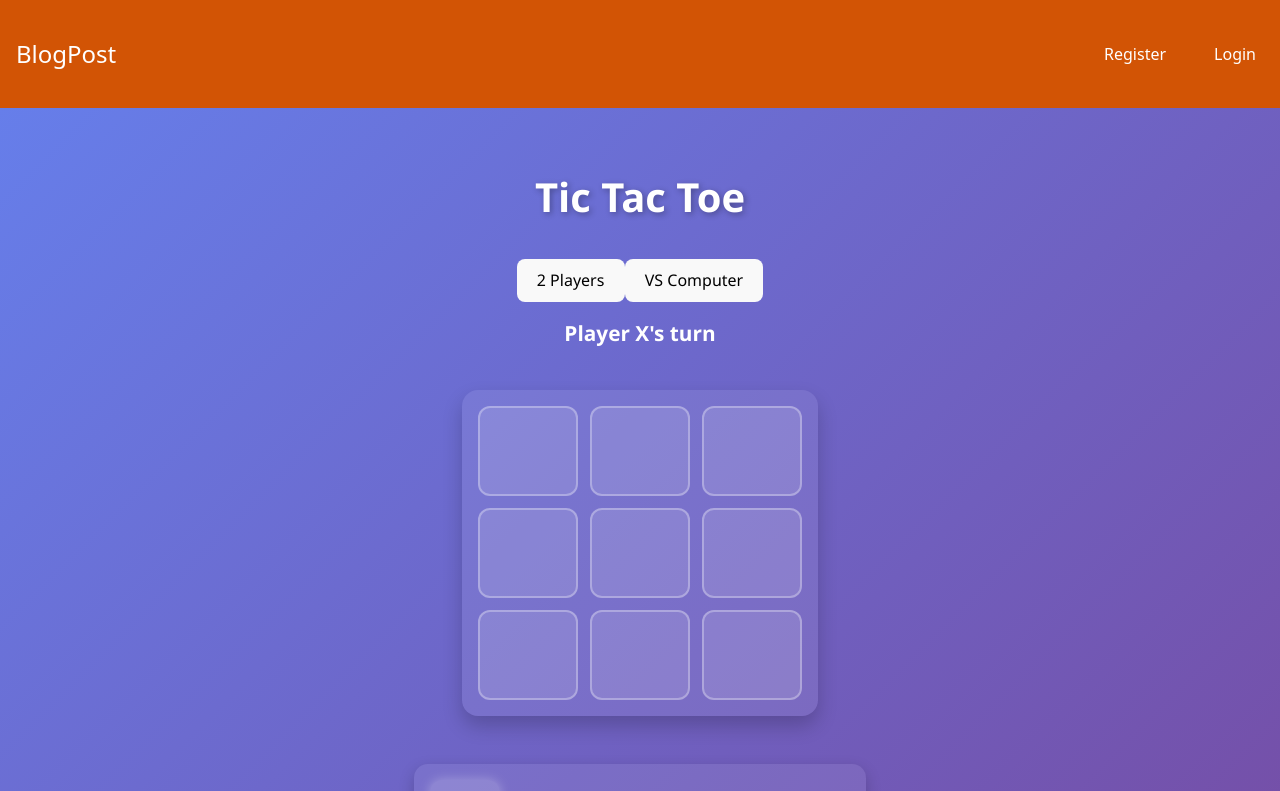
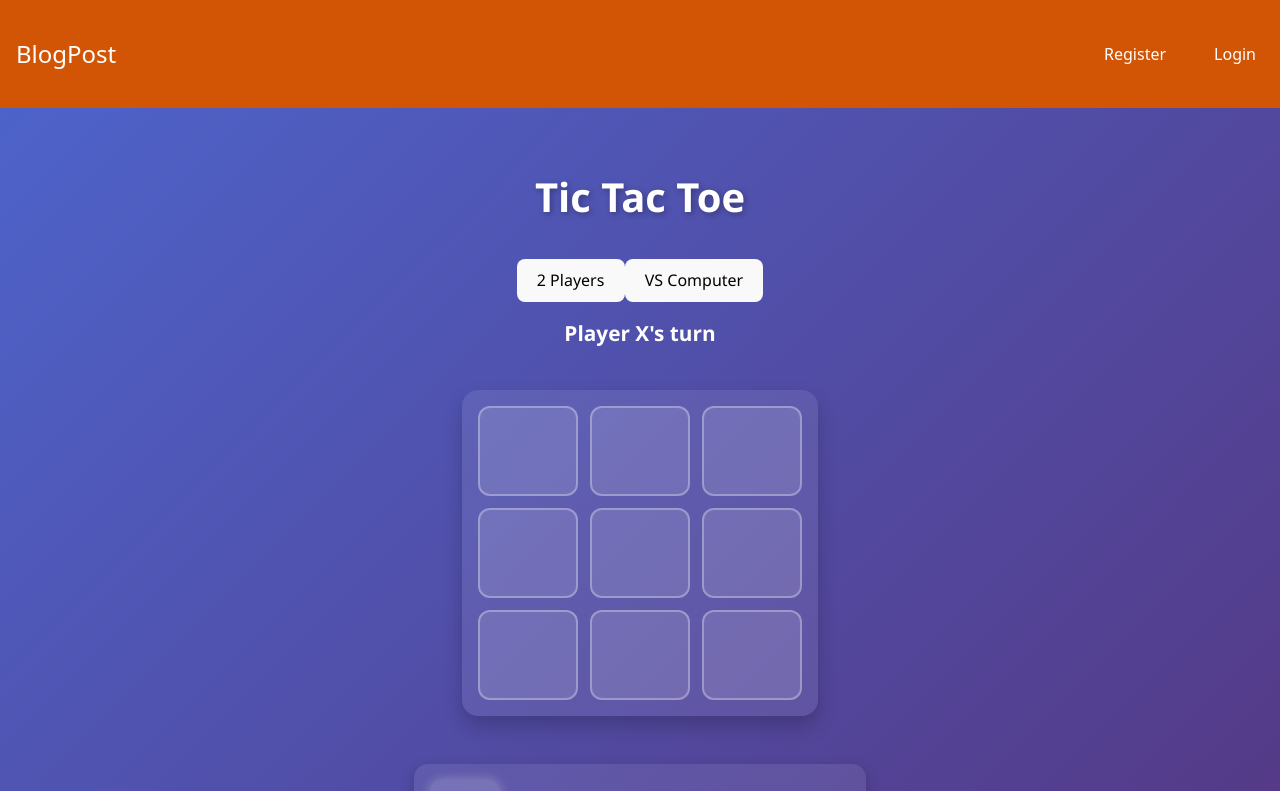
Before and after one commit to Rajdeep7424/mini-blog, a React (Vite) app in the folder frontend/: page /tictactoe in a window 1280 px wide. Shown: the top 791 px of the page. Built offline with nearby package versions, Linux system fonts and the light colour scheme.

Commit message:
css update

```diff
--- a/frontend/src/pages/Games/TicTacToe/TicTacToe.module.css
+++ b/frontend/src/pages/Games/TicTacToe/TicTacToe.module.css
@@ -5,10 +5,8 @@
   align-items: center;
   justify-content: center;
   padding: 2rem;
-  background: linear-gradient(135deg, #667eea 0%, #764ba2 100%);
   color: #fff;
   font-family: 'Segoe UI', Tahoma, Geneva, Verdana, sans-serif;
-  min-height: 100vh;
   box-sizing: border-box;
 }
 
```
